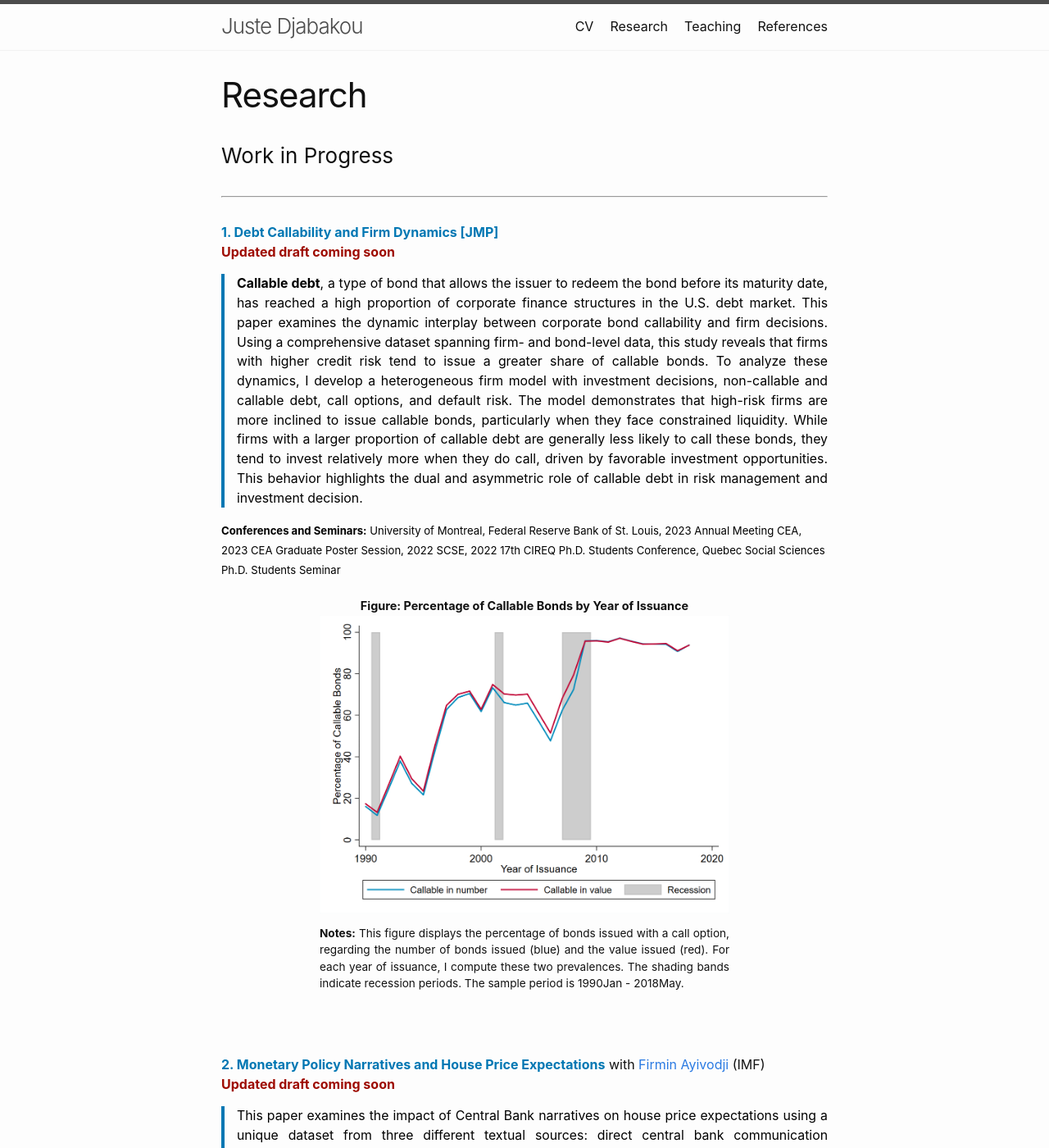
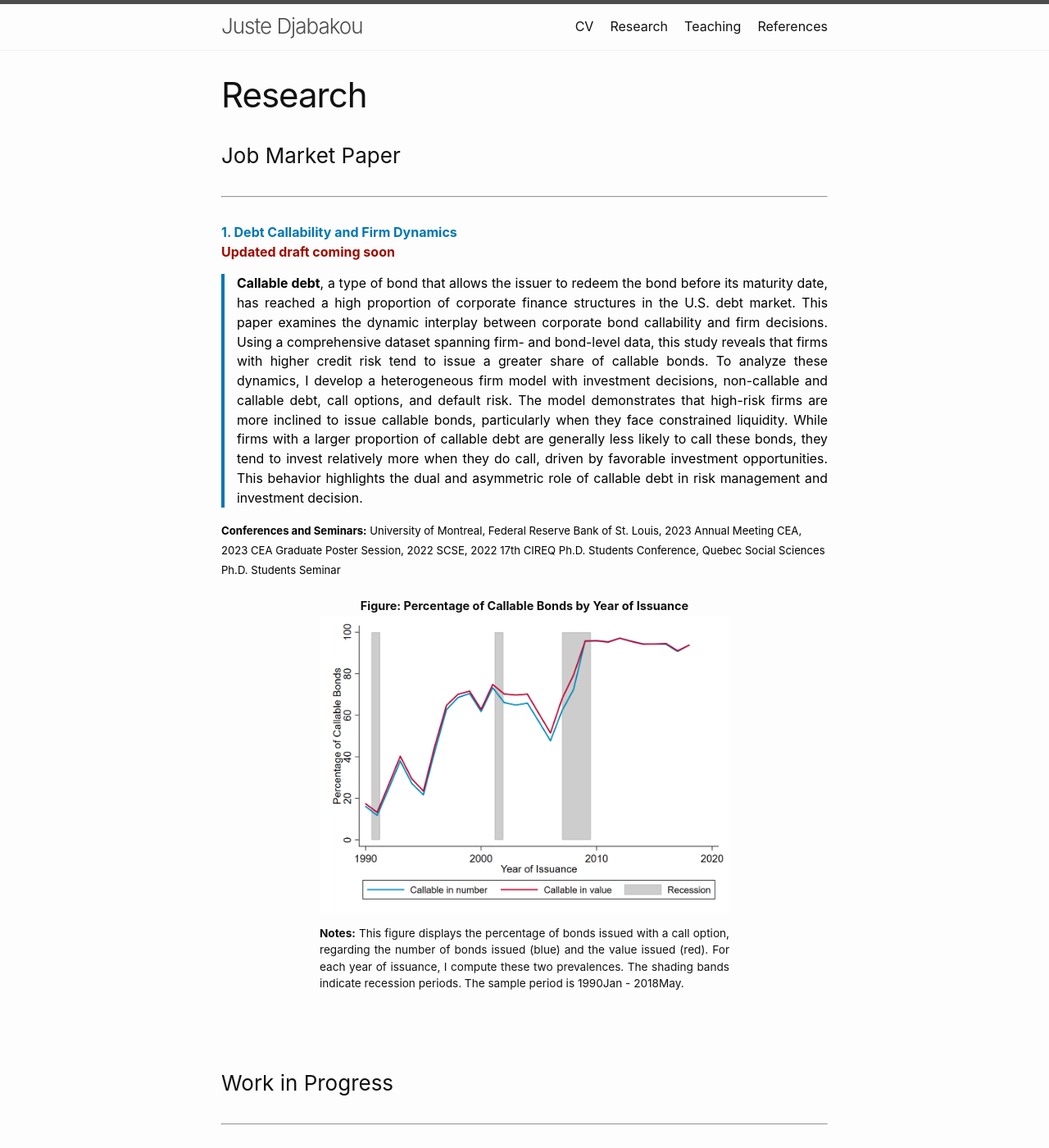
Before and after one commit to justedjabakou/justedjabakou.github.io, a Jekyll site: the page built from 2_research.md, in a window 1280 px wide and 1400 px high. Shown: the whole window at 82% size. Built offline with Jekyll 4.4.1, drawn with Linux system fonts in a browser that asks for light colours.

Commit message:
Update 2_research.md

```diff
--- a/2_research.md
+++ b/2_research.md
@@ -4,9 +4,9 @@ title: Research
 permalink: /research/
 ---
 
-### Work in Progress
+### Job Market Paper
 -----------------
-<span style="color:#0077B3;"> <b>1. Debt Callability and Firm Dynamics [JMP]</b></span>
+<span style="color:#0077B3;"> <b>1. Debt Callability and Firm Dynamics</b></span>
 <span class="small" style="color:#9E0B00;"> <b>Updated draft coming soon</b> </span>
 <!--<span class="small"> February 2024 </span> -->
 <!--  [**Draft**](https://justedjabakou.github.io/pdfs/DebtCallability_FirmDynamics_JD_recent.pdf){: .btn .btn--inverse} -->  <!-- [**Slides**](){: .btn .btn--linkedin}  -->
```
Also changed, not shown: other parts of 2_research.md (+2 -0 lines).
